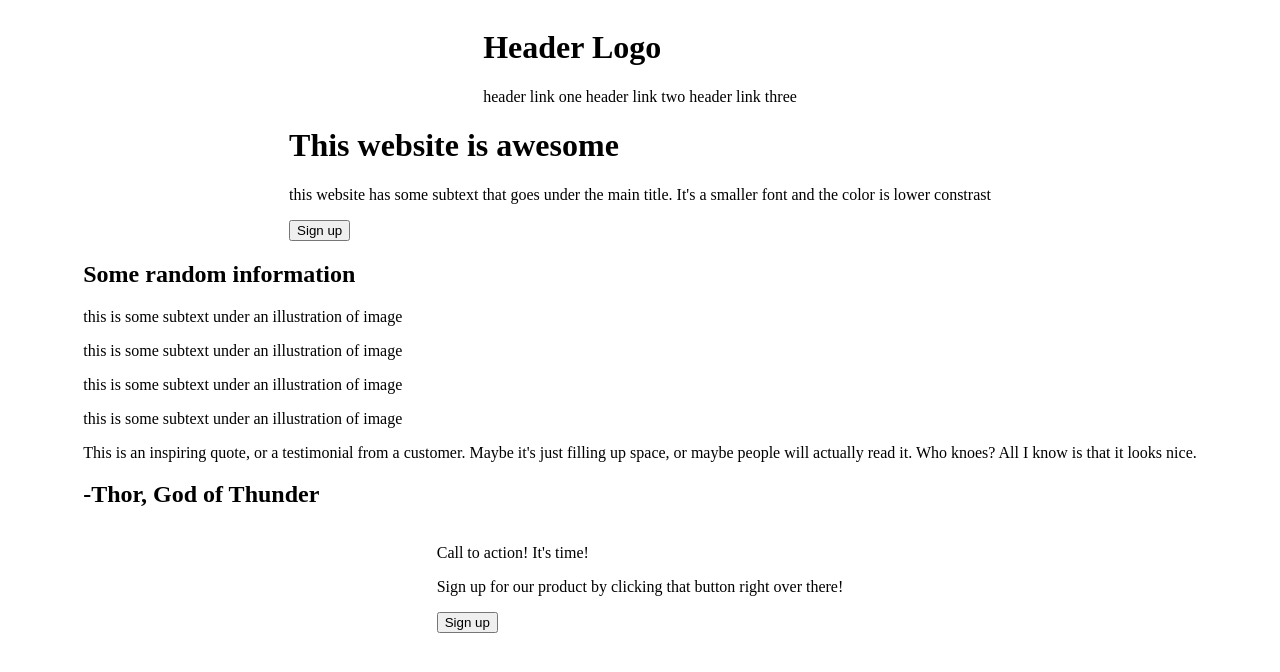
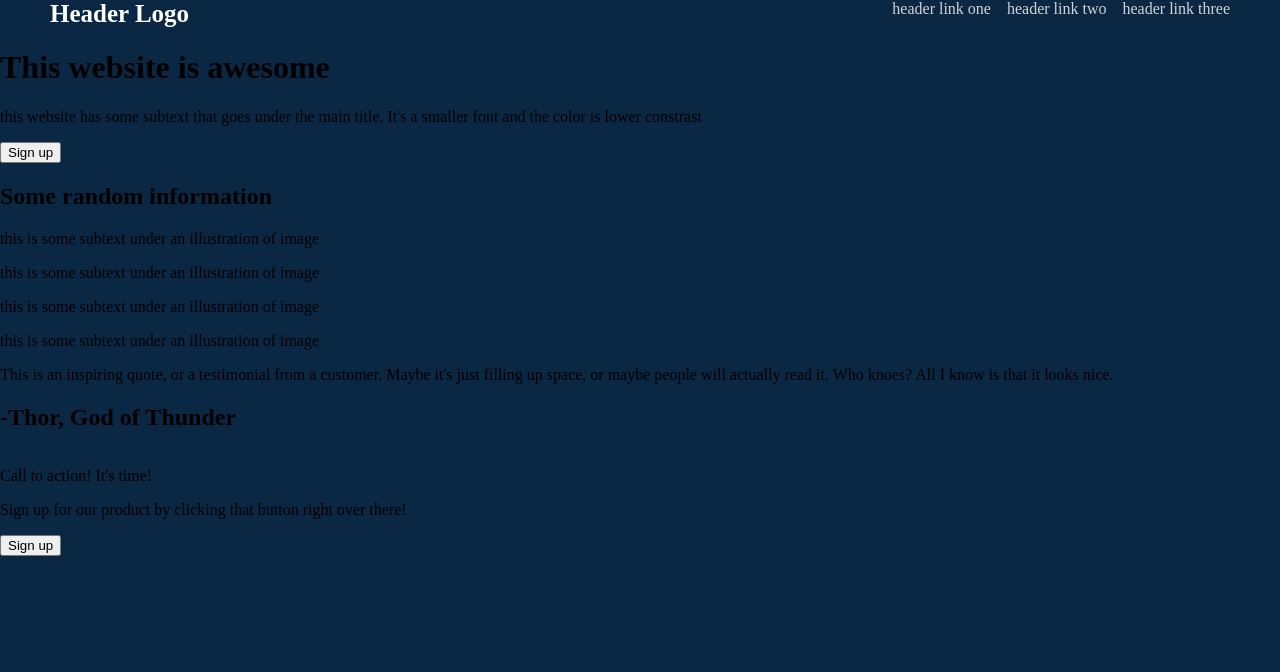
Before and after one commit to ThinhTuSGN/first-website, a plain HTML site: page index.html in a window 1280 px wide. Drawn offline with Linux system fonts and the light colour scheme.

Commit message:
completed the header

```diff
--- a/index.html
+++ b/index.html
@@ -8,12 +8,14 @@
     <link rel="stylesheet" href="style.css">
 </head>
 <body>
-    <div> <!--Header-->
-        <div class ="header">
-            <h1>Header Logo</h1>
-            <a>header link one</a>
-            <a>header link two</a>
-            <a>header link three</a>
+    <div class ="header"> <!--Header-->
+        <div class="logo">
+            <a>Header Logo</a>
+        </div>
+        <div class="right-links">
+            <a href="#0">header link one</a>
+            <a href="#0">header link two</a>
+            <a href="#0">header link three</a>
         </div>
     </div>
 
--- a/style.css
+++ b/style.css
@@ -3,5 +3,39 @@ body {
     font-family: "Times New Roman", sans-serif;
     display: flex;
     flex-direction: column;
-    align-items: center;
+    margin: 0;
+    background-color:rgb(10, 39, 68);
 }
+
+.header {
+    display: flex;
+    gap: 25px;
+    justify-content: space-between;
+}
+
+.logo {
+    font-weight: bold;
+    font-size: 25px;
+    /*margin-left: 56px;*/
+    color: white;
+    padding: 0 50px;
+}
+
+.right-links {
+    display: flex;
+    gap: 16px;
+    color: lightgrey;
+    margin-left: 56px;
+    font-size: 16px;
+    padding: 0 50px;
+}
+
+a:link {
+    text-decoration: none;
+    color: lightgray;
+}
+
+a:visited {
+    text-decoration: none;
+    color: lightgray;
+}
```
